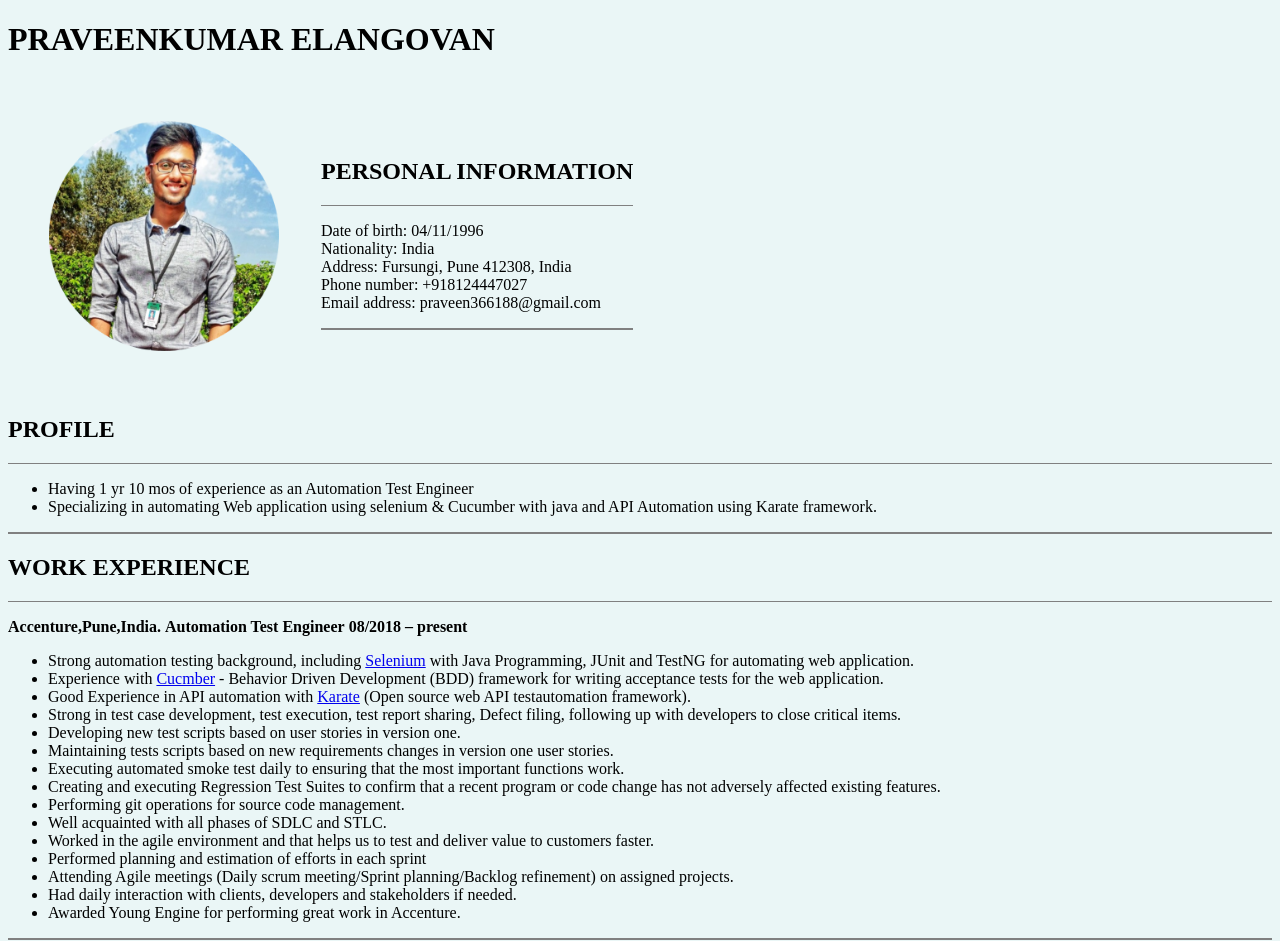
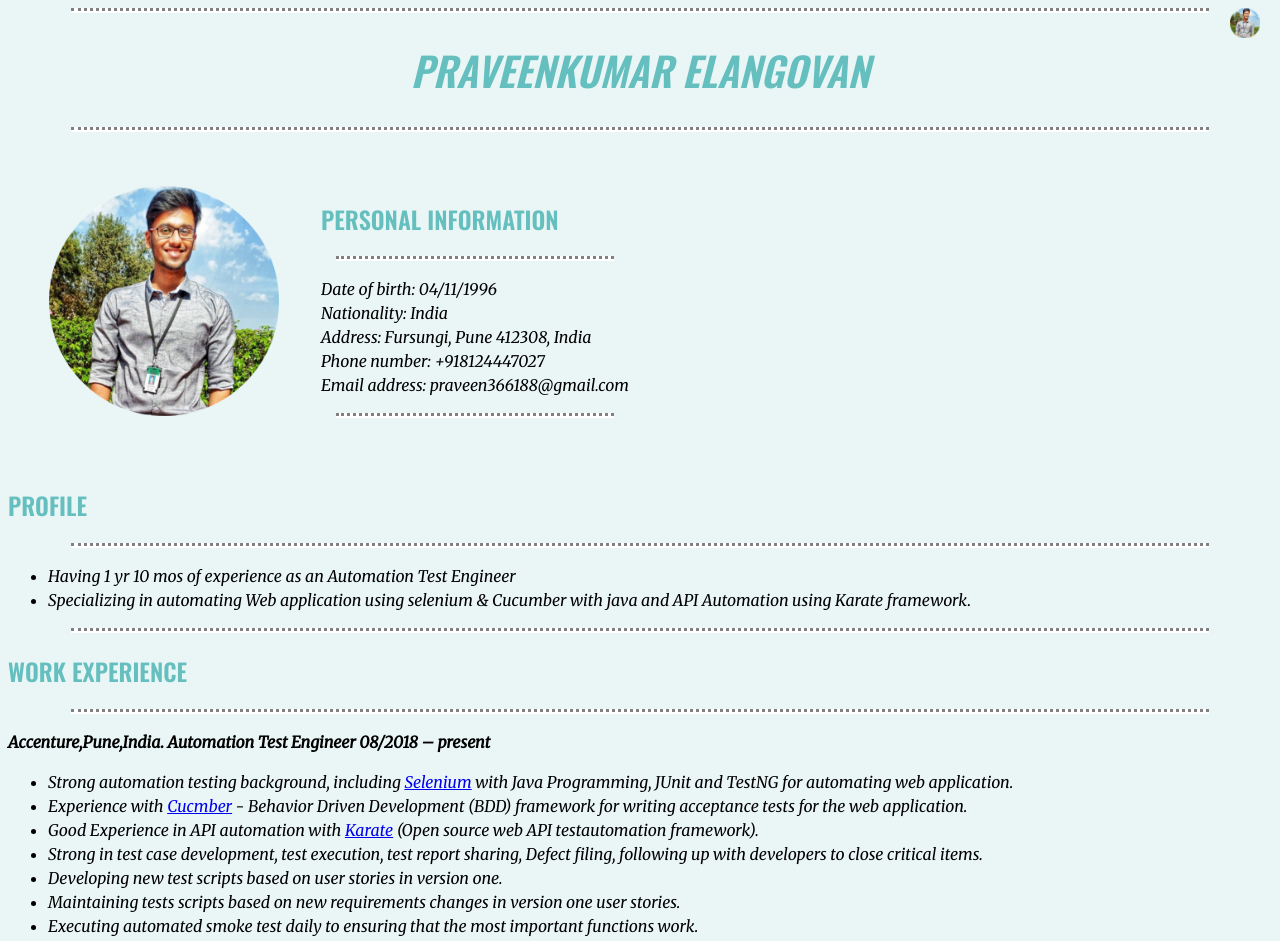
Before and after one commit to praveen366188/Resume, a plain HTML site: page index.html in a window 1280 px wide. Shown: the top 941 px of the page. Drawn offline with nearby package versions, Linux system fonts and the light colour scheme.

Commit message:
resume 3.o
resume 3.o

```diff
--- /dev/null
+++ b/css/style.css
@@ -0,0 +1,39 @@
+body {
+  background-color: #EAF6F6;
+font-family: 'Merriweather', serif;
+line-height: 1.5;
+}
+
+hr{
+background-color: white;
+border-style: dotted none none;
+border-color: grey;
+border-width: 3px;
+width: 90%;
+height: 2px;}
+
+h2{
+font-family: 'Oswald', sans-serif;
+
+color: #66BFBF;}
+
+.praveenName{
+color: #66BFBF;
+position: relative;
+text-align: center;
+font-size: 2.5rem;
+font-style: oblique;
+font-family: 'Pangolin', cursive;
+font-family: 'Oswald', sans-serif;
+}
+img:hover{
+
+  background-color: gold;
+}
+
+.smallpic{
+
+  position: fixed;
+  right: 20px;
+
+}
--- a/index.html
+++ b/index.html
@@ -1,36 +1,34 @@
-<!DOCTYPE html>
+  <!DOCTYPE html>
 <html lang="en" dir="ltr">
 
 <head>
   <meta charset="utf-8">
   <title>🎈 piku resume 🎈</title>
-
-<style media="screen">
-  body{
-background-color: #EAF6F6;
-
-  }
-</style>
-
+<link rel="stylesheet" href="css/style.css">
+<link href="https://fonts.googleapis.com/css2?family=Merriweather:ital@1&family=Oswald:wght@600&family=Pangolin&display=swap" rel="stylesheet">
 </head>
 
 <body>
-
-  <h1>PRAVEENKUMAR ELANGOVAN</h1>
-
+  <img src="circle-cropped.png" class="smallpic" alt="piku" width="30" height="30"></td>
+<hr>
+  <h1 class="praveenName">PRAVEENKUMAR ELANGOVAN</h1>
+<hr>
   <table cellspacing="40">
     <tr>
       <td> <img src="circle-cropped.png" alt="piku" width="230" height="230"></td>
       <td>
         <h2>PERSONAL INFORMATION</h2>
-        <hr size="1" noshade>
+        <hr size="2" noshade>
+
         <p>Date of birth: 04/11/1996 <br />Nationality: India<br />Address: Fursungi, Pune 412308, India<br />Phone number: +918124447027<br />Email address: praveen366188@gmail.com</p>
         <hr size="2" noshade>
+
       </td>
     </tr>
   </table>
   <h2>PROFILE</h2>
-  <hr size="1" noshade>
+  <hr size="2" noshade>
+
   <ul>
     <li>Having 1 yr 10 mos of experience as an Automation Test Engineer</li>
     <li>Specializing in automating Web application using selenium & Cucumber with java and API Automation using
@@ -101,9 +99,7 @@ background-color: #EAF6F6;
 
 
   </table>
-
   <!--<h3><a href="myHobbies.html">Hobbies</a></h3>-->
-
   <h2>HOBBIES</h2>
   <hr size="1" noshade>
   <ul>
@@ -210,12 +206,14 @@ background-color: #EAF6F6;
 
     </tr>
   </table>
+  <br>
 
 
   <hr size="2" noshade>
-  <h3>Wanna contact me?</h3>
+  <h2>Wanna contact me?</h2>
   <a href="contactme.html">click here</a>
-
+<br>
+<br>
   <hr size="2" noshade>
 </body>
 
```
Also changed, not shown: contactme.html (+7 -3 lines), getBackToYou.html (added, +24 -0 lines), myHobbies.html (+3 -2 lines).
